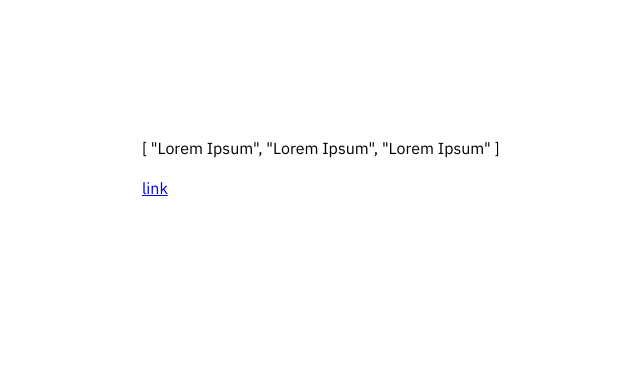
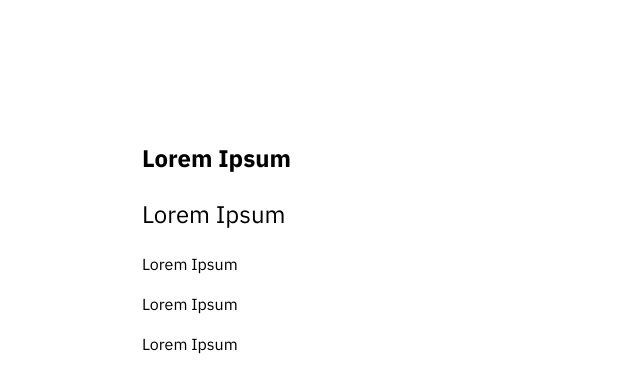
Before and after one commit to prefacedesign/sistema_votacao, a Vue app: page /#/ in a window 1280 px wide. Shown: the top 392 px of the page, without its empty margins (130-770 px from the left). Built offline with nearby package versions, Linux system fonts and the light colour scheme.

Commit message:
content for intro

```diff
--- a/src/views/Intro.vue
+++ b/src/views/Intro.vue
@@ -1,7 +1,13 @@
 <template>
   <div id="intro">
-    <p>{{json.intro.text}}</p>
-    <router-link to="/quest/1">link</router-link>
+    <article>
+      <header>
+        <h1>{{json.form_heading}}</h1>
+        <h2>{{json.form_sub_heading}}</h2>
+      </header>
+      <p v-for="paragraph in json.intro.text">{{paragraph}}</p>
+    </article>
+    <!-- <router-link to="/quest/1">link</router-link> -->
   </div>
 </template>
 
```
